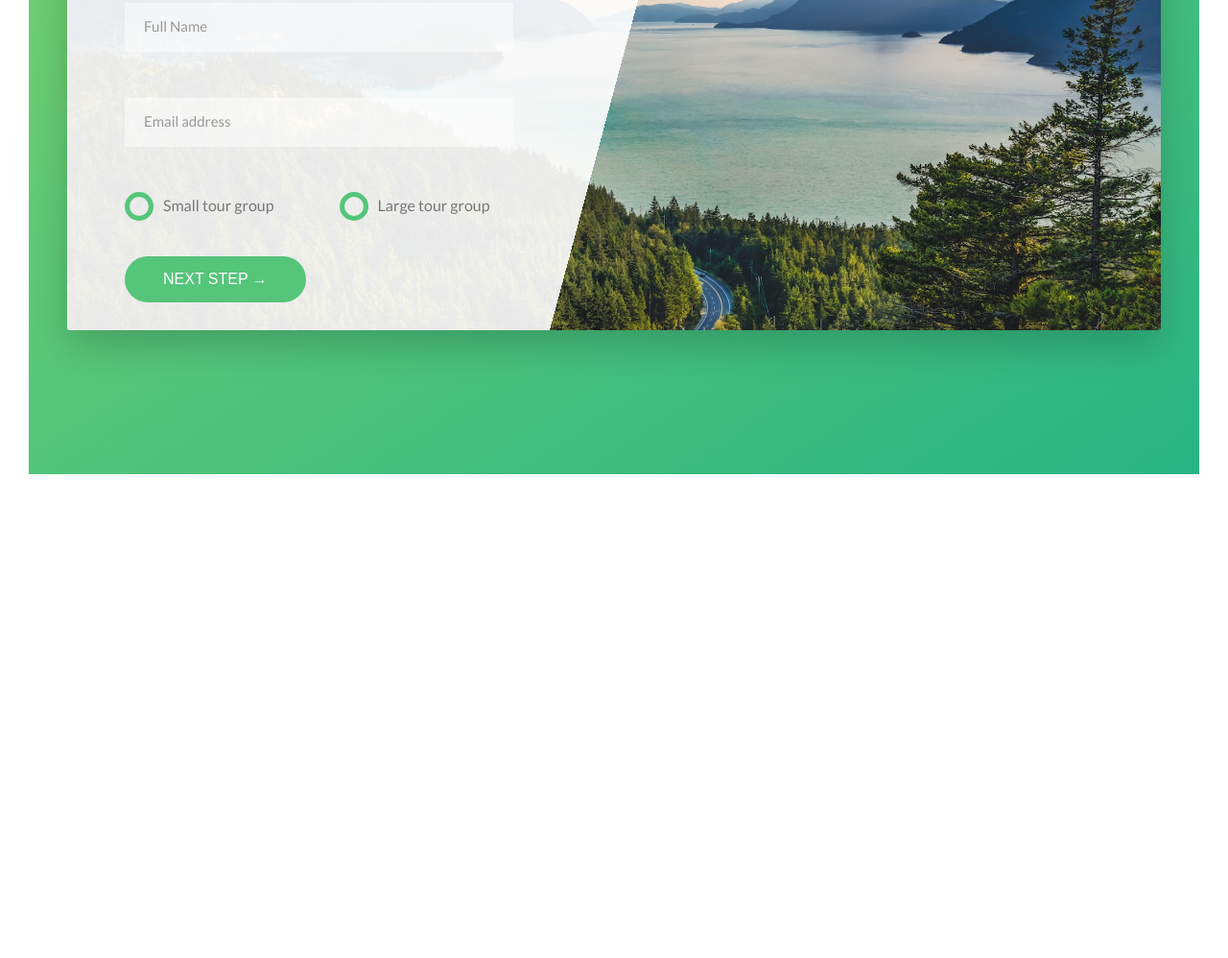
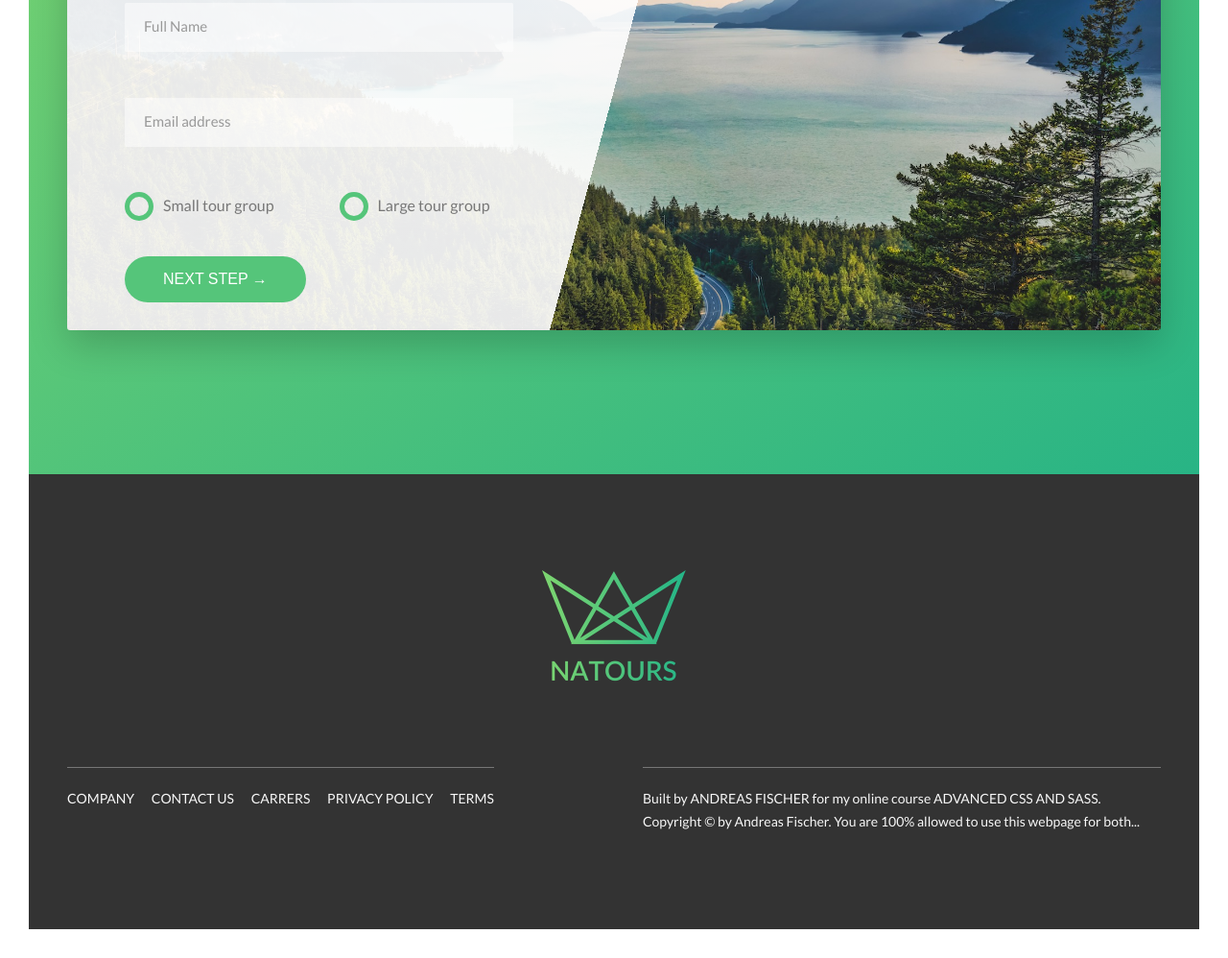
Before and after one commit to f1sh1987/Natours, a website: page index.html in a window 1280 px wide. Shown: the part 4740-5738 px from the top of the page at 96% size. Before the commit the page ends 5264 px from the top, so only its background shows below. Drawn offline with Linux system fonts and the light colour scheme.

Commit message:
footer finished

```diff
--- a/index.html
+++ b/index.html
@@ -229,7 +229,7 @@
         </div>
         <div class="u-center-text u-margin-bottom-huge">
             <a href="#" class="btn btn--green">
-             Discover all tours
+                Discover all tours
             </a>
         </div>
     </section>
@@ -258,7 +258,8 @@
                         I had the best week ever with my family
                     </h3>
                     <p>
-                        Lorem ipsum dolor sit amet, consectetur adipisicing elit. Distinctio fugit ipsa ipsum natus nobis
+                        Lorem ipsum dolor sit amet, consectetur adipisicing elit. Distinctio fugit ipsa ipsum natus
+                        nobis
                         reiciendis saepe sed sit tempore voluptates. Aperiam debitis eos fugiat harum ipsum optio quis
                         tempora unde.Aperiam debitis eos fugiat harum ipsum optio quis
                         tempora unde.
@@ -277,7 +278,8 @@
                         WOW! My life is completly different now
                     </h3>
                     <p>
-                        Lorem ipsum dolor sit amet, consectetur adipisicing elit. Distinctio fugit ipsa ipsum natus nobis
+                        Lorem ipsum dolor sit amet, consectetur adipisicing elit. Distinctio fugit ipsa ipsum natus
+                        nobis
                         reiciendis saepe sed sit tempore voluptates. Aperiam debitis eos fugiat harum ipsum optio quis
                         tempora unde.Aperiam debitis eos fugiat harum ipsum optio quis
                         tempora unde.
@@ -317,7 +319,8 @@
                             </div>
                             <div class="form__radio-group">
                                 <input type="radio" class="form__radio-input" id="large" name="size">
-                                <label for="large" class="form__radio-label"><span class="form__radio-button"></span>Large tour group</label>
+                                <label for="large" class="form__radio-label"><span class="form__radio-button"></span>Large
+                                    tour group</label>
                             </div>
                         </div>
                         <div class="form__group">
@@ -330,6 +333,30 @@
         </div>
     </section>
 </main>
+<footer class="footer">
+    <div class="footer__logo-box">
+        <img src="img/logo-green-2x.png" alt="Full logo" class="footer__logo">
+    </div>
+    <div class="row">
+        <div class="col-1-of-2">
+            <div class="footer__navigation">
+                <ul class="footer__list">
+                    <li class="footer__item"><a href="#" class="footer__link">Company</a></li>
+                    <li class="footer__item"><a href="#" class="footer__link">Contact us</a></li>
+                    <li class="footer__item"><a href="#" class="footer__link">Carrers</a></li>
+                    <li class="footer__item"><a href="#" class="footer__link">Privacy policy</a></li>
+                    <li class="footer__item"><a href="#" class="footer__link">Terms</a></li>
+                </ul>
+            </div>
+        </div>
+        <div class="col-1-of-2">
+            <p class="footer__copyright">
+                Built by <a href="" class="footer__link">Andreas Fischer</a> for my online course
+                <a href="" class="footer__link">Advanced CSS and Sass</a>. Copyright &copy; by Andreas Fischer. You are 100% allowed to use this webpage for both...
+            </p>
+        </div>
+    </div>
+</footer>
 <!--
 <section class="grid-test">
     <div class="row">
--- a/sass/abstracts/_variables.scss
+++ b/sass/abstracts/_variables.scss
@@ -15,6 +15,7 @@ $color-grey-light-2: #eee;
 
 $color-grey-dark: #777;
 $color-grey-dark-2: #999;
+$color-grey-dark-3: #333;
 $color-white: #fff;
 $color-black: #000;
 
--- /dev/null
+++ b/sass/layout/_footer.scss
@@ -0,0 +1,62 @@
+.footer {
+  background-color: $color-grey-dark-3;
+  padding: 10rem 0;
+  font-size: 1.4rem;
+  color: $color-grey-light-1;
+
+  &__logo-box {
+    text-align: center;
+    margin-bottom: 8rem;
+
+  }
+
+  &__logo {
+    width: 15rem;
+    height: auto;
+
+  }
+
+  &__navigation {
+    border-top: 1px solid $color-grey-dark;
+    padding-top: 2rem;
+    display: inline-block;
+  }
+
+  &__list {
+    list-style: none;
+  }
+
+  &__item {
+    display: inline-block;
+
+    &:not(:last-child) {
+      margin-right: 1.5rem;
+    }
+  }
+
+  &__link {
+    &:link,
+    &:visited {
+      color: $color-grey-light-1;
+      background-color: $color-grey-dark-3;
+      text-decoration: none;
+      text-transform: uppercase;
+      display: inline-block;
+      transition: all .2s;
+    }
+
+    &:hover, &:active {
+      color: $color-primary;
+      box-shadow: 0 1rem 2rem rgba($color-black, .4);
+      transform: rotate(5deg) scale(1.3);
+    }
+
+  }
+  &__copyright{
+    border-top: 1px solid $color-grey-dark;
+    padding-top: 2rem;
+    widht:80%;
+    float:right;
+    display:inline-block;
+  }
+}
--- a/sass/main.scss
+++ b/sass/main.scss
@@ -13,5 +13,7 @@
 @import "components/card";
 @import "components/story";
 @import "components/feature-box";
+
 @import "layout/header";
 @import "layout/grid";
+@import "layout/footer";
```
Also changed, not shown: css/style.css.
